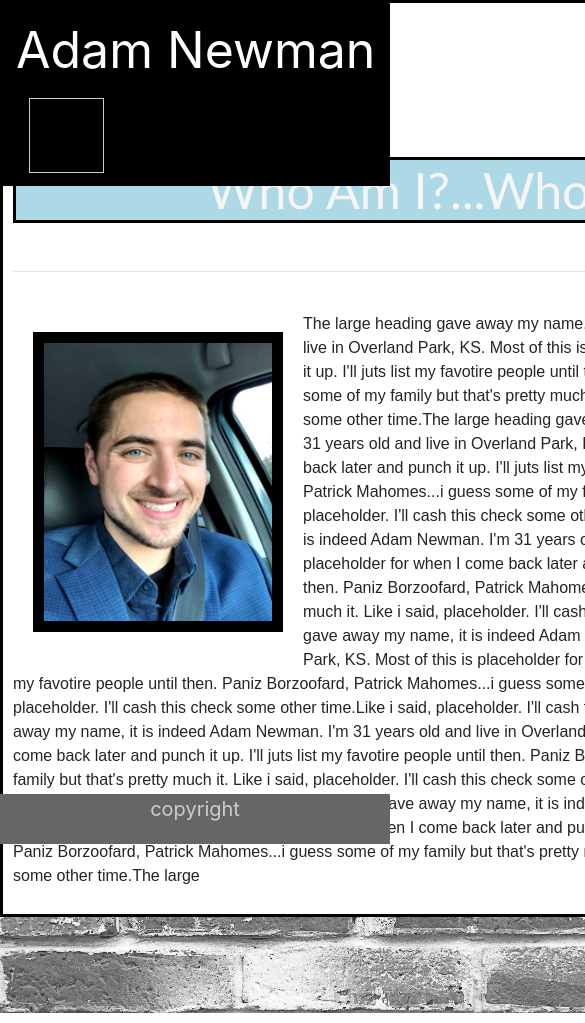
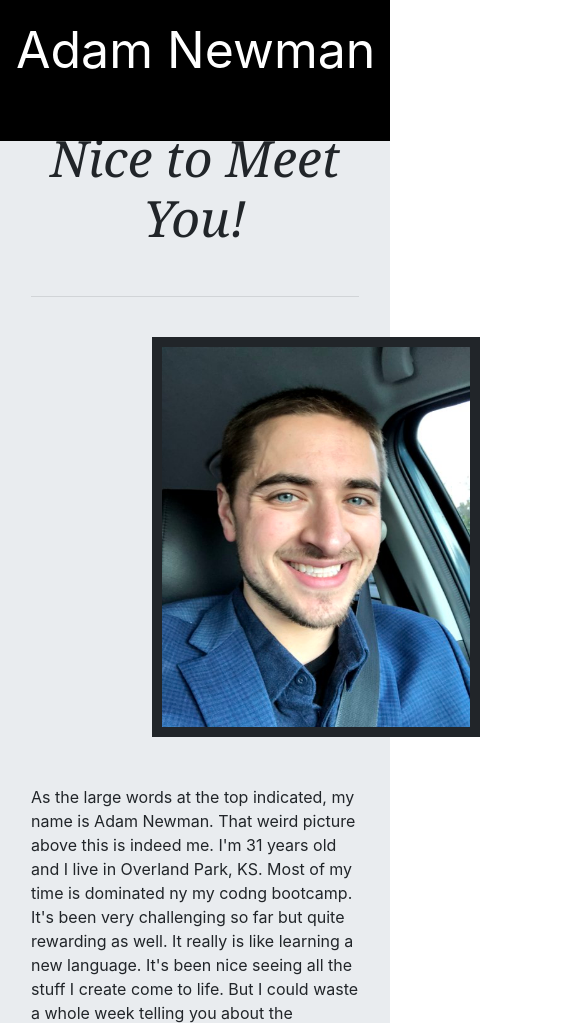
Before and after one commit to adamnewman913/Bootstrap-Portfolio, a plain HTML site: page index.html in a window 390 px wide. Shown: the top 1023 px of the page, 585 px wide, since content can reach past the window. Drawn offline with nearby package versions, Linux system fonts and the light colour scheme; files whose address does not match are found by name.

Commit message:
added responsive layout to index.html as well as added inline style to index.html

```diff
--- a/index.html
+++ b/index.html
@@ -7,11 +7,40 @@
     <title>Info</title>
 
     <link rel="stylesheet" href="https://stackpath.bootstrapcdn.com/bootstrap/4.3.1/css/bootstrap.min.css" integrity="sha384-ggOyR0iXCbMQv3Xipma34MD+dH/1fQ784/j6cY/iJTQUOhcWr7x9JvoRxT2MZw1T" crossorigin="anonymous">
-    <link rel="stylesheet" href="style.css">
+    <!---->link rel="stylesheet" href="style.css">
     <link rel="stylesheet" href="https://fonts.googleapis.com/icon?family=Material+Icons">
+
+    <style>
+
+      #adam {height: 400px;
+        width: 330px;
+      border-style: solid;
+    border-width: 10px;
+  margin-left: 37%;
+  margin-right: 50%}
+
+    h1 {text-align: center;
+    font-family: Georgia, 'Times New Roman', Times, serif;
+  font-style: italic;
+font-size: x-large}
+
+  .nav-link {background-color: white}
+  .navbar-brand {font-size: 50px}
+  .fixed-bottom{ position:relative;
+        height: 50px;
+        font-size: 20px;
+        color: #cccccc;
+        text-align: center;
+        background-color: #666666;
+        border-top: 20px;
+        border-color: #4aaaa5
+  }
+
+
+    </style>
 </head>
 <body>
-  <div class="content">
+  <div class="content" style="margin: auto">
       <nav class="navbar navbar-expand-md navbar-light fixed-top" style="background-color: black">
           <a class="navbar-brand" href="#" style="color: white">Adam Newman</a>
                     <button class="navbar-toggler" type="button" data-toggle="collapse" data-target="#navbarCollapse" aria-controls="navbarCollapse" aria-expanded="false" aria-label="Toggle navigation">
@@ -30,29 +59,30 @@
                         </li>
                       </ul>
 
-                  </form>
+
                       </div>
                       </nav>
-                  <br>
-                  <br>
-                  <br>
+
            <br>
            <br>
            <br>
 
-       <h1>Who Am I?...Who Knows</h1>
+        <div class="jumbotron">
+            <div class="container">
+              <h1 class="display-3" style="font-size: 50px">Nice to Meet You!</h1>
               <br>
               <hr>
               <br>
 
               <img src="C:\Users\adamn\Desktop\homework\Bootstrap-Portfolio\assets\images\adam.jpg" class="img-fluid" id="adam">
-        <p>The large heading gave away my name, it is indeed Adam Newman. I'm 31 years old and live in Overland Park, KS. Most of this is placeholder for when I come back later and punch it up. I'll juts list my favotire people until then. Paniz Borzoofard, Patrick Mahomes...i guess some of my family but that's pretty much it.
-          Like i said, placeholder. I'll cash this check some other time.The large heading gave away my name, it is indeed Adam Newman. I'm 31 years old and live in Overland Park, KS. Most of this is placeholder for when I come back later and punch it up. I'll juts list my favotire people until then. Paniz Borzoofard, Patrick Mahomes...i guess some of my family but that's pretty much it.
-          Like i said, placeholder. I'll cash this check some other time.The large heading gave away my name, it is indeed Adam Newman. I'm 31 years old and live in Overland Park, KS. Most of this is placeholder for when I come back later and punch it up. I'll juts list my favotire people until then. Paniz Borzoofard, Patrick Mahomes...i guess some of my family but that's pretty much it. Like i said, placeholder. I'll cash this check some other time.The large heading gave away my name, it is indeed Adam Newman. I'm 31 years old and live in Overland Park, KS. Most of this is placeholder for when I come back later and punch it up. I'll juts list my favotire people until then.
-          Paniz Borzoofard, Patrick Mahomes...i guess some of my family but that's pretty much it. Like i said, placeholder. I'll cash this check some other time.Like i said, placeholder. I'll cash this check some other time.The large heading gave away my name, it is indeed Adam Newman. I'm 31 years old and live in Overland Park, KS. Most of this is placeholder for when I come back later and punch it up. I'll juts list my favotire people until then. Paniz Borzoofard, Patrick Mahomes...i guess some of my family but that's pretty much it.
-          Like i said, placeholder. I'll cash this check some other time.The large Like i said, placeholder. I'll cash this check some other time.The large heading gave away my name, it is indeed Adam Newman. I'm 31 years old and live in Overland Park, KS. Most of this is placeholder for when I come back later and punch it up. I'll juts list my favotire people until then. Paniz Borzoofard, Patrick Mahomes...i guess some of my family but that's pretty much it.
-          Like i said, placeholder. I'll cash this check some other time.The large  </p>
 
+              <br>
+              <br>
+              <br>
+              <p>As the large words at the top indicated, my name is Adam Newman. That weird picture above this is indeed me. I'm 31 years old and I live in Overland Park, KS. Most of my time is dominated ny my codng bootcamp. It's been very challenging so far but quite rewarding as well.
+                  It really is like learning a new language. It's been nice seeing all the stuff I create come to life. But I could waste a whole week telling you about the bootcamp, some more about myself. I'm a huge KC area sports nut, Chiefs, Royals, Jayhwaks all the way! Even if they're not playing great, I still cheer just as hard. You wouldn't know how they're doing based on my support, because it's always there. I love large dogd even though I own precisely zero of them. When I have more time, I would like to own one...but they're a handful so maybe that'll be way down the line.</p>
+              <p><a class="btn btn-primary btn-lg" href="#" role="button">Learn more &raquo;</a></p>
+            </div>
 
       </div>
 
--- a/style.css
+++ b/style.css
@@ -24,10 +24,10 @@ h1 {font-family: 'Trebuchet MS', 'Lucida Sans Unicode', 'Lucida Grande', 'Lucida
     margin-bottom: 20px;
     margin-right: 20px;
     margin-left: 20px;
-    position: relative;
+    position: static;
     border-style: solid;
     border-color: black;
-    border-width: 11px;
+    border-width: 8px;
     }
     .coding {height: 200px;
         width: 200px;
@@ -58,7 +58,7 @@ h1 {font-family: 'Trebuchet MS', 'Lucida Sans Unicode', 'Lucida Grande', 'Lucida
         margin-right: 20px;
         margin-left: 20x;}
 
-    footer {position:relative;
+    .fixed-bottom {position:relative;
         height: 50px;
         font-size: 20px;
         color: #cccccc;
@@ -93,4 +93,3 @@ h1 {font-family: 'Trebuchet MS', 'Lucida Sans Unicode', 'Lucida Grande', 'Lucida
     border-width: 10px;
 border-color: palegoldenrod;
     }
-body {background-image: url("C:\Users\adamn\Desktop\homework\Bootstrap-Portfolio\assets\images\high-resolution-grey-brick-texture-thumb34.jpg")}
```
Also changed, not shown: assets/images/console.html (added, +41 -0 lines), portfolio.html (+6 -1 lines). Lines whose indentation alone changed are shown as unchanged.
